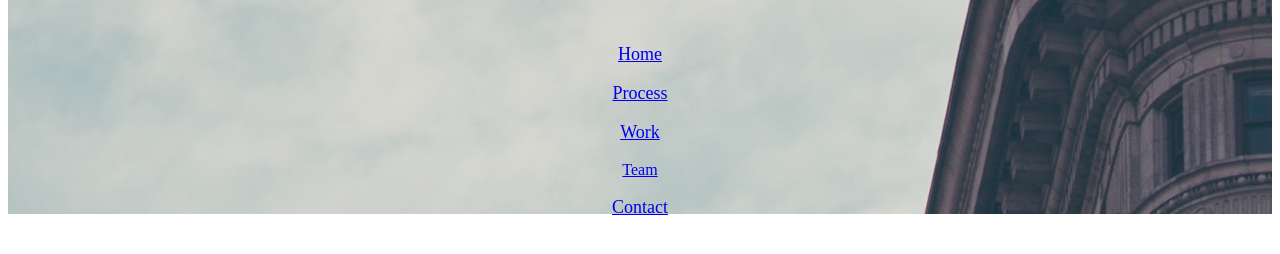
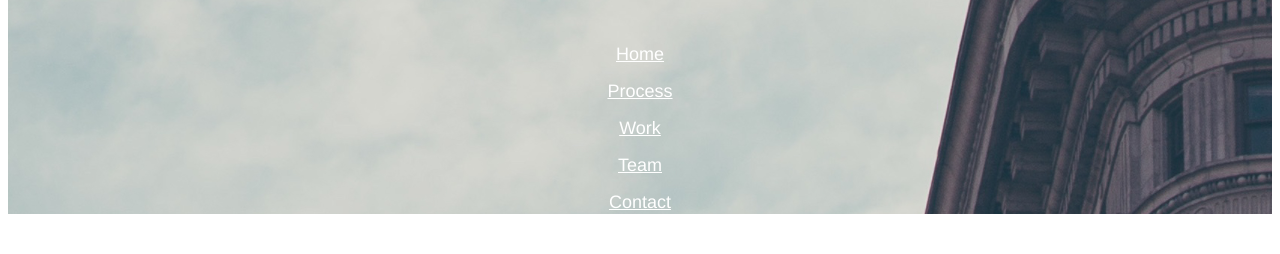
Before and after one commit to zappacoder/broadway, a plain HTML site: page index.html in a window 1280 px wide. Shown: the part 130-384 px from the top of the page. Drawn offline with Linux system fonts and the light colour scheme.

Commit message:
Fix link styling.

```diff
--- a/index.html
+++ b/index.html
@@ -8,11 +8,11 @@
   <body>
     <div class="hero">
       <h1>Broadway Design</h1>
-      <p class="paragraph"><a href="#">Home</a></p>
-      <p class="paragraph"><a href="#">Process</a></p>
-      <p class="paragraph"><a href="#">Work</a></p>
-      <p class-"paragraph"><a href="#">Team</a></p>
-      <p class="paragraph"><a href="#">Contact</a></p>
+      <p><a href="#">Home</a></p>
+      <p><a href="#">Process</a></p>
+      <p><a href="#">Work</a></p>
+      <p><a href="#">Team</a></p>
+      <p><a href="#">Contact</a></p>
     </div>
 
 
--- a/resources/css/style.css
+++ b/resources/css/style.css
@@ -17,8 +17,8 @@ h1 {
 
 }
 
-.paragraph {
-  font-famiy: Helvetica;
+a {
+  font-family: Helvetica;
   font-size: 18px;
   color: white;
 }
```
